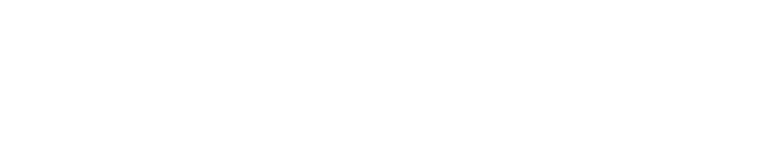
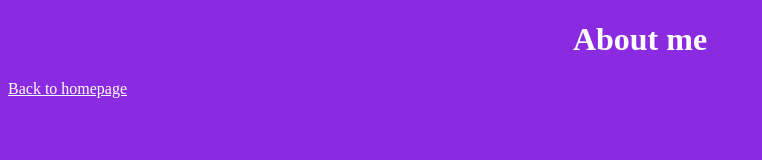
Before and after one commit to SuadIb6/multiple-pages-static-website, a plain HTML site: page about.html in a window 1280 px wide. Shown: the whole page, without its empty margins (0-762 px from the left). Drawn offline with Linux system fonts and the light colour scheme.

Commit message:
Added some styling

```diff
--- a/about.html
+++ b/about.html
@@ -0,0 +1,18 @@
+<!DOCTYPE html>
+<html lang="en">
+
+<head>
+    <meta charset="UTF-8">
+    <meta http-equiv="X-UA-Compatible" content="IE=edge">
+    <meta name="viewport" content="width=device-width, initial-scale=1.0">
+    <link rel="stylesheet" href="/css/styles.css">
+    <title>About-me</title>
+
+</head>
+
+<body>
+    <h1>About me</h1>
+    <a href="/">Back to homepage</a>
+</body>
+
+</html>
--- a/css/styles.css
+++ b/css/styles.css
@@ -0,0 +1,12 @@
+body {
+  background: blueviolet;
+}
+
+h1 {
+  text-align: center;
+  color: white;
+}
+a {
+  color: white;
+  text-align: center;
+}
```
Also changed, not shown: index.html (+3 -0 lines).
